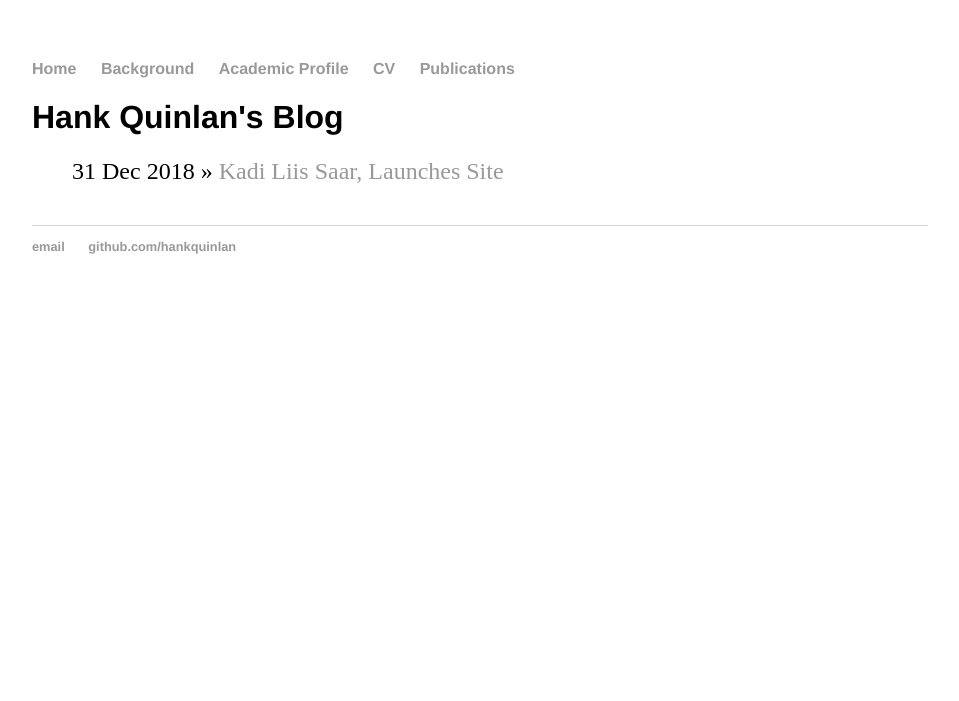
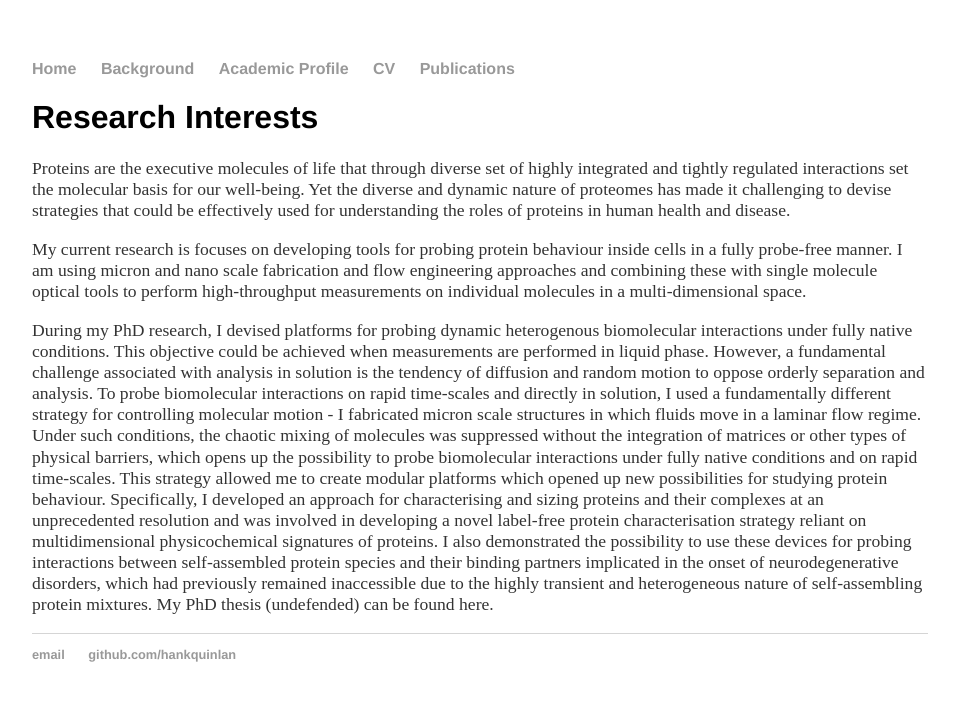
Before and after one commit to kadiliissaar/kadiliissaar.github.io, a Jekyll site: the page built from academic-profile/index.html, in a window 1280 px wide. Shown: the top 701 px of the page, without its empty margins (160-1119 px from the left). Built offline with Jekyll 4.4.1, drawn with Linux system fonts in a browser that asks for light colours.

Commit message:
Update index.html

```diff
--- a/academic-profile/index.html
+++ b/academic-profile/index.html
@@ -1,11 +1,31 @@
 ---
 layout: default
-title: Hank Quinlan's Blog
+title: Kadi Liis Saar
 ---
-	<h1>{{ page.title }}</h1>
-	<ul class="posts">
+<div class="blurb">
+	<h1>Research Interests</h1>
+	<p> Proteins are the executive molecules of life that through diverse set of highly integrated and tightly
+regulated interactions set the molecular basis for our well-being. Yet the diverse and dynamic nature of proteomes
+has made it challenging to devise strategies that could be effectively used for understanding the roles of proteins
+in human health and disease.</p>
+	<p> My current research is focuses on developing tools for probing protein behaviour inside cells in a
+fully probe-free manner. I am using micron and nano scale fabrication and flow engineering approaches and combining
+these with single molecule optical tools to perform high-throughput measurements on individual molecules in a
+multi-dimensional space.</p>
+		<p> During my PhD research, I devised platforms for probing dynamic heterogenous biomolecular
+interactions under fully native conditions. This objective could be achieved when measurements are performed in
+liquid phase. However, a fundamental challenge associated with analysis in solution is the tendency of diffusion
+and random motion to oppose orderly separation and analysis. To probe biomolecular interactions on rapid time-scales
+and directly in solution, I used a fundamentally different strategy for controlling molecular motion - I fabricated
+micron scale structures in which fluids move in a laminar flow regime. Under such conditions, the chaotic mixing of
+molecules was suppressed without the integration of matrices or other types of physical barriers, which opens up the
+possibility to probe biomolecular interactions under fully native conditions and on rapid time-scales. This strategy
+allowed me to create modular platforms which opened up new possibilities for studying protein behaviour. Specifically,
+I developed an approach for characterising and sizing proteins and their complexes at an unprecedented resolution and
+was involved in developing a novel label-free protein characterisation strategy reliant on multidimensional
+physicochemical signatures of proteins. I also demonstrated the possibility to use these devices for probing
+interactions between self-assembled protein species and their binding partners implicated in the onset of
+neurodegenerative disorders, which had previously remained inaccessible due to the highly transient and heterogeneous
+nature of self-assembling protein mixtures. My PhD thesis (undefended) can be found here.</p>
 
-	  {% for post in site.posts %}
-	    <li><span>{{ post.date | date_to_string }}</span> » <a href="{{ post.url }}" title="{{ post.title }}">{{ post.title }}</a></li>
-	  {% endfor %}
-	</ul>
+</div><!-- /.blurb -->
```
